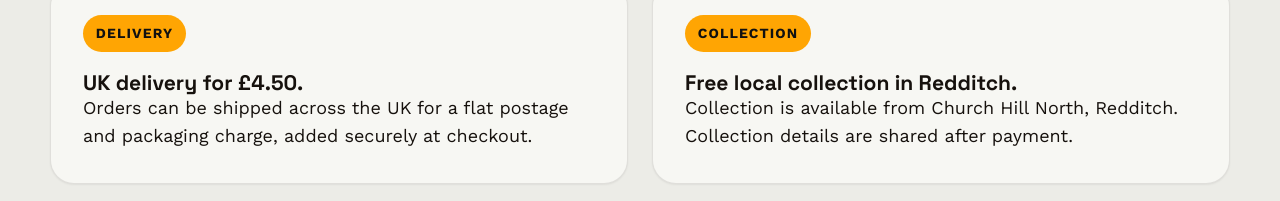
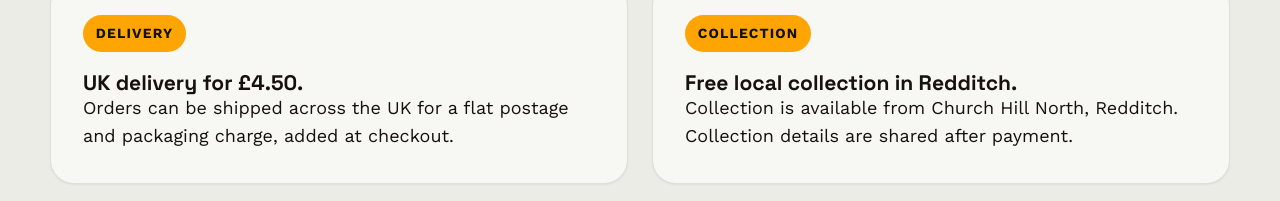
Before and after one commit to atlascoffeeco/atlas-coffee-site, a website: page shop.html in a window 1280 px wide. Shown: the part 3136-3337 px from the top of the page. Drawn offline with nearby package versions, Linux system fonts and the light colour scheme.

Commit message:
small amendment to postage

```diff
--- a/shop.html
+++ b/shop.html
@@ -289,7 +289,7 @@ height="0" width="0" style="display:none;visibility:hidden"></iframe></noscript>
           <h3>UK delivery for £4.50.</h3>
           <p>
             Orders can be shipped across the UK for a flat postage and packaging charge,
-            added securely at checkout.
+            added at checkout.
           </p>
         </div>
 
```
